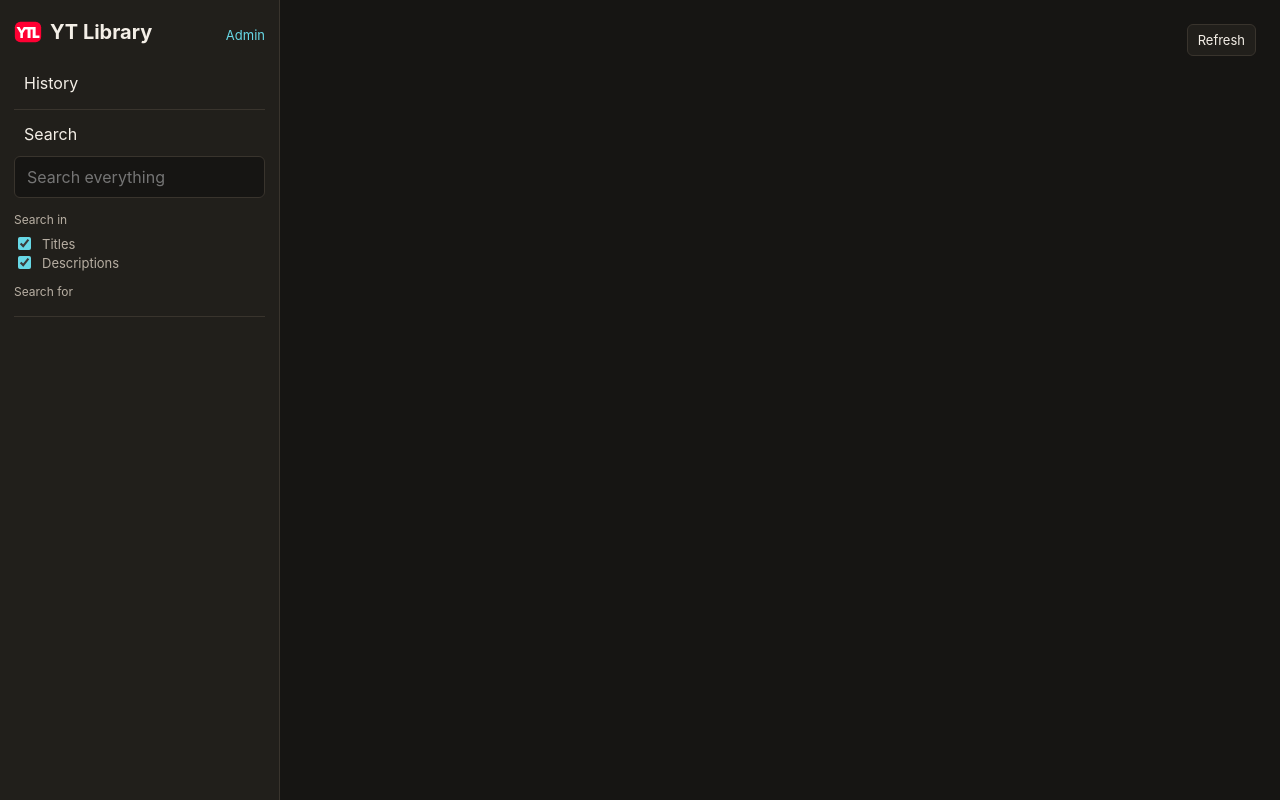
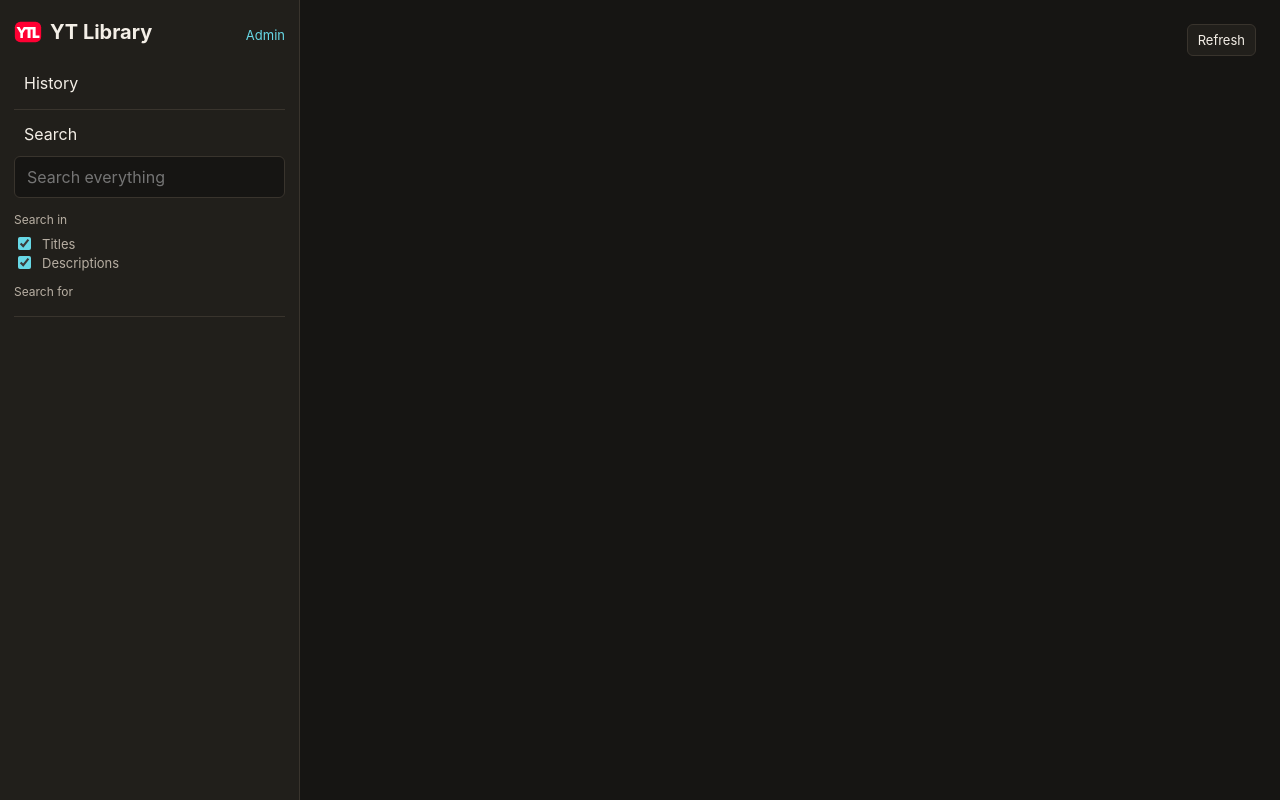
Before and after one commit to bobfoss/yt-library, a Python web app: template yt_library/templates/index.html in a window 1280 px wide. Run offline with Jinja, Linux system fonts and the light colour scheme; the template is opened without the code that fills it, so the values that code supplies are empty.

Commit message:
Give nested filter counts more room
Widen the desktop sidebar from 280px to 300px so deeply nested filter labels and their counts fit naturally on one line while preserving normal wrapping and the existing mobile layout.

Also constrain the main track with minmax(0, 1fr) to prevent the wider sidebar from causing horizontal layout overflow.

Verified with Python compilation, 311 unittest cases, 18 browser asset tests, git diff checks, a hidden service restart, and live long-label filter QA.

```diff
--- a/yt_library/templates/index.html
+++ b/yt_library/templates/index.html
@@ -38,7 +38,7 @@
     }
     * { box-sizing: border-box; }
     body { margin: 0; min-height: 100vh; background: var(--bg); color: var(--ink); overflow: hidden; }
-    .app { display: grid; grid-template-columns: 280px 1fr; height: 100vh; min-height: 0; }
+    .app { display: grid; grid-template-columns: 300px minmax(0, 1fr); height: 100vh; min-height: 0; }
     aside { border-right: 1px solid var(--line); background: var(--panel); padding: 18px 14px; position: sticky; top: 0; height: 100vh; overflow: auto; }
     main { min-width: 0; min-height: 0; padding: 24px; display: flex; flex-direction: column; }
     h1 { font-size: 20px; margin: 0 0 14px; }
```
Also changed, not shown: tests/js/browser-assets.test.js (+1 -0 lines).
